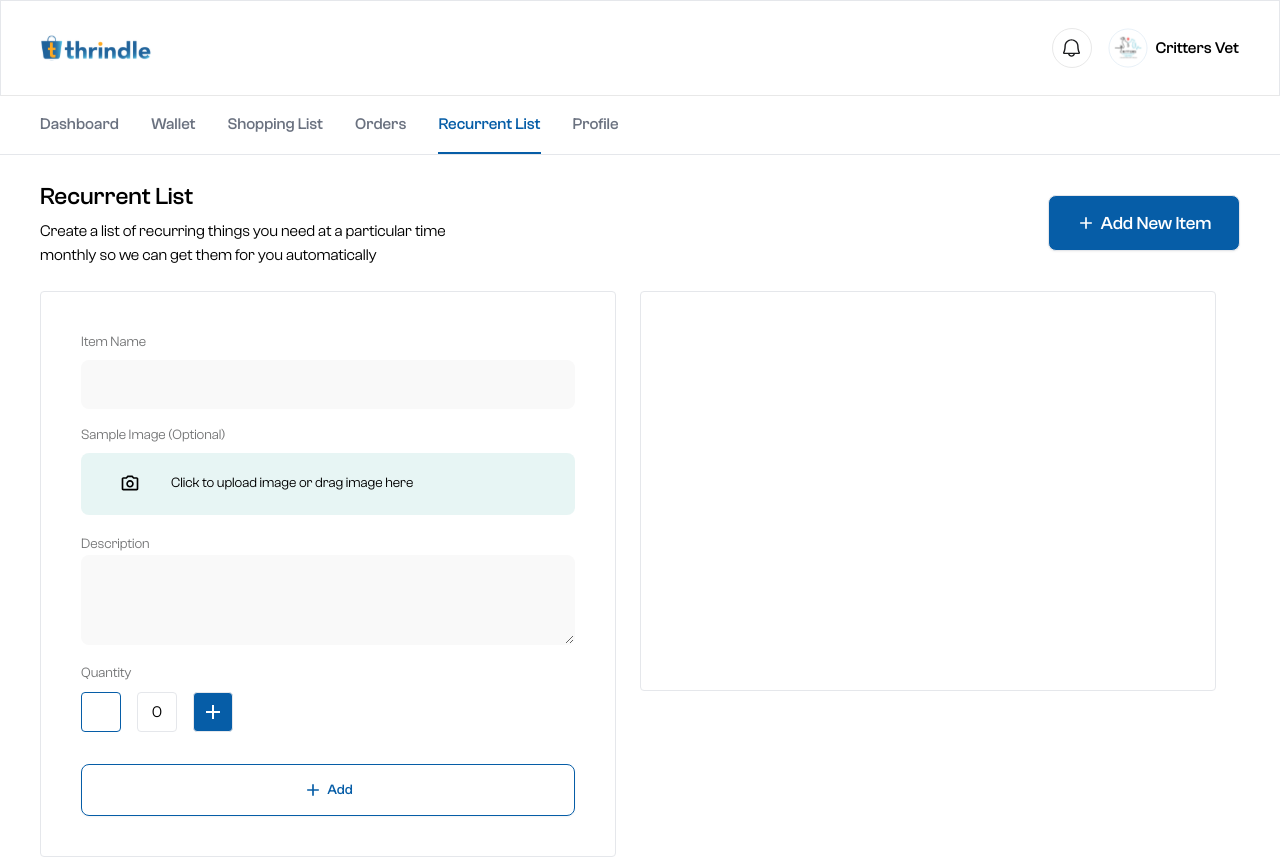
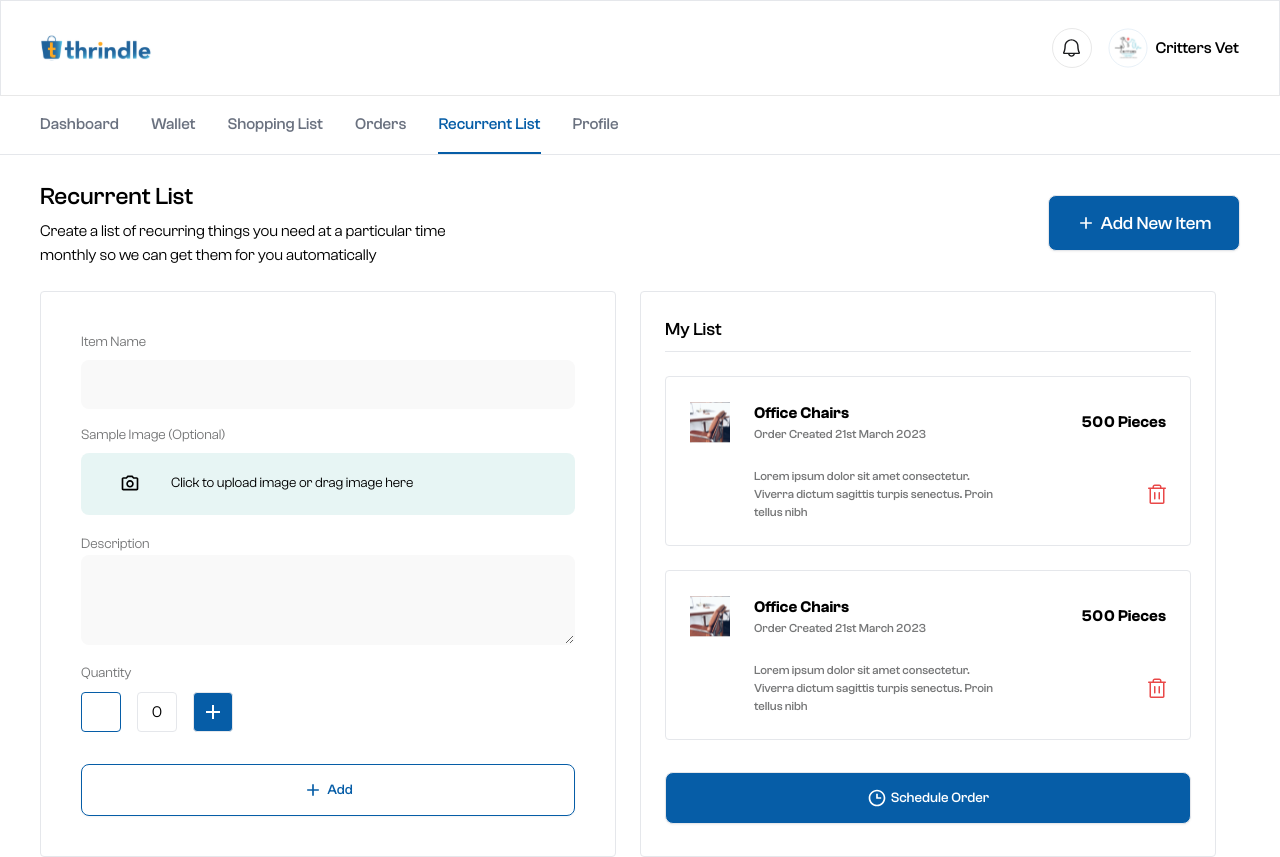
Before and after one commit to thrindleProjects/thrindle-b2b, a Next.js app: page /app/recurrent-list in a window 1280 px wide. Built offline with nearby package versions, Linux system fonts and the light colour scheme; some icons are missing.

Commit message:
feat: still recurrent

```diff
--- a/src/components/lib/AddItemForm.tsx
+++ b/src/components/lib/addItemForm/AddItemForm.tsx
@@ -3,6 +3,7 @@ import React, { useState } from 'react';
 import { MdAdd } from 'react-icons/md';
 
 import Button from '@/components/buttons/Button';
+import { IAddItemFormProps } from '@/components/lib/addItemForm/types';
 import Counter from '@/components/lib/counter/Counter';
 import Input from '@/components/shared/Input/Input';
 import InputFile from '@/components/shared/InputFile/InputFile';
@@ -12,7 +13,7 @@ import * as CONSTANTS from '@/constant/constants';
 
 import { initialValues, validationSchema } from './validation';
 
-const AddItemForm = () => {
+const AddItemForm: React.FC<IAddItemFormProps> = ({ asModal }) => {
   const [counter, setCounter] = useState(0);
 
   const increaseCounter = () => {
@@ -32,6 +33,15 @@ const AddItemForm = () => {
   });
   return (
     <form onSubmit={formik.handleSubmit}>
+      {asModal && (
+        <div className='mb-8'>
+          <p className='text-primary-blue text-[24px] font-[600]'>Add Item</p>
+          <p className='text-thrindle-text-grey mt-2 text-[14px] font-[400]'>
+            Add an item to your recurrent orders to place order for them at
+            schedule
+          </p>
+        </div>
+      )}
       <Input
         id={CONSTANTS.ITEMNAME}
         type={CONSTANTS.TEXT}
--- /dev/null
+++ b/src/components/lib/addItemForm/types.ts
@@ -0,0 +1,3 @@
+export interface IAddItemFormProps {
+  asModal?: boolean;
+}
--- /dev/null
+++ b/src/components/lib/listCard/ListCard.tsx
@@ -0,0 +1,56 @@
+import Image from 'next/image';
+import React from 'react';
+
+import BorderContainer from '@/components/shared/borderContainer/BorderContainer';
+
+import { listData } from '@/utils/devData';
+
+const ListCard = () => {
+  return (
+    <div className='mt-6'>
+      {listData.map((item, index) => (
+        <BorderContainer key={index} className='mt-6 p-6'>
+          <div className='flex items-center justify-between'>
+            <div className='flex items-center gap-6'>
+              <Image
+                src='/assets/svg/chair.svg'
+                alt=''
+                width={40}
+                height={40}
+              />
+              <div className='md:hidden lg:block'>
+                <p className='text-[16px] font-[600]'>{item.title}</p>
+                <p className='text-[12px] font-[500]  text-[#767778]'>
+                  {item.orderDate}
+                </p>
+              </div>
+            </div>
+            <p className='whitespace-nowrap text-[16px] font-[600]  md:hidden lg:block'>
+              {item.pieces}
+            </p>
+          </div>
+          <div className='mt-4 block lg:hidden'>
+            <div className='my-2 flex items-center justify-between'>
+              <p className='text-[16px] font-[600]'>{item.title}</p>
+              <p className='whitespace-nowrap text-[16px] font-[600]'>
+                {item.pieces}
+              </p>
+            </div>
+            <p className='text-[12px] font-[500]  text-[#767778]'>
+              {item.orderDate}
+            </p>
+          </div>
+          <div className='mt-6 flex items-center  justify-between lg:pl-16 '>
+            <p className='text-[12px] font-[500] text-[#767778] lg:w-[60%] '>
+              Lorem ipsum dolor sit amet consectetur. Viverra dictum sagittis
+              turpis senectus. Proin tellus nibh
+            </p>
+            <Image src='/assets/svg/bin.svg' alt='' width={18} height={18} />
+          </div>
+        </BorderContainer>
+      ))}
+    </div>
+  );
+};
+
+export default ListCard;
--- a/src/components/pages-component/recurrent/List.tsx
+++ b/src/components/pages-component/recurrent/List.tsx
@@ -1,6 +1,8 @@
 import React from 'react';
 
+import ListCard from '@/components/lib/listCard/ListCard';
 import WalletWhiteBgCard from '@/components/pages-component/wallet/WalletWhiteBgCard';
+import BorderContainer from '@/components/shared/borderContainer/BorderContainer';
 
 const List = () => {
   return (
@@ -12,6 +14,16 @@ const List = () => {
         className='w-[326px] rounded-[8px]'
         recurrent
       />
+      <div className='mt-6 flex w-full gap-6'>
+        <BorderContainer className='h-max w-[48%] p-10'>
+          <div>
+            <p className='text-[18px] font-[500]'>My Scheduled Order</p>
+            <hr className='mt-2' />
+            <ListCard />
+          </div>
+        </BorderContainer>
+        <BorderContainer className=' w-[48%]  p-6'></BorderContainer>
+      </div>
     </div>
   );
 };
--- a/src/components/pages-component/recurrent/NoList.tsx
+++ b/src/components/pages-component/recurrent/NoList.tsx
@@ -1,17 +1,41 @@
-import React from 'react';
+import React, { useState } from 'react';
+import { BiTime } from 'react-icons/bi';
 
-import AddItemForm from '@/components/lib/AddItemForm';
+import Button from '@/components/buttons/Button';
+import AddItemForm from '@/components/lib/addItemForm/AddItemForm';
+import ListCard from '@/components/lib/listCard/ListCard';
 import BorderContainer from '@/components/shared/borderContainer/BorderContainer';
+import GenModal from '@/components/shared/modal/Modal';
 
 const NoList = () => {
+  const [showModal, setShowModal] = useState(false);
+
+  const toggleModal = () => {
+    setShowModal((prev) => !prev);
+  };
   return (
     <div className='flex w-full gap-6'>
       <BorderContainer className='h-max w-[48%] p-10'>
         <AddItemForm />
       </BorderContainer>
-      <BorderContainer className='h-[400px] w-[48%]'>
-        <div></div>
+      <BorderContainer className=' w-[48%]  p-6'>
+        <div>
+          <p className='text-[18px] font-[500]'>My List</p>
+          <hr className='mt-2' />
+          <ListCard />
+          <Button
+            onClick={toggleModal}
+            type='button'
+            leftIcon={BiTime}
+            leftIconClassName='text-white text-xl'
+            className='mt-8 h-[52px] w-full'
+            variant='primary'
+          >
+            Schedule Order
+          </Button>
+        </div>
       </BorderContainer>
+      <GenModal isOpen={showModal} handleCloseModal={toggleModal}></GenModal>
     </div>
   );
 };
--- a/src/pages-layout/recurrent-layout/RecurrentLayout.tsx
+++ b/src/pages-layout/recurrent-layout/RecurrentLayout.tsx
@@ -6,6 +6,8 @@ const RecurrentLayout = () => {
   return (
     <div>
       <NoList />
+
+      {/* <List /> */}
     </div>
   );
 };
--- a/src/pages/app/recurrent-list.tsx
+++ b/src/pages/app/recurrent-list.tsx
@@ -1,12 +1,18 @@
-import React from 'react';
+import React, { useState } from 'react';
 import { MdAdd } from 'react-icons/md';
 
 import Button from '@/components/buttons/Button';
 import Layout from '@/components/layout/Layout';
+import AddItemForm from '@/components/lib/addItemForm/AddItemForm';
+import GenModal from '@/components/shared/modal/Modal';
 
 import RecurrentLayout from '@/pages-layout/recurrent-layout/RecurrentLayout';
 
 const RecurrentList = () => {
+  const [addItemModal, setAddItemModal] = useState(false);
+  const toggleModal = () => {
+    setAddItemModal((prev) => !prev);
+  };
   return (
     <Layout
       headerText='Recurrent List'
@@ -15,10 +21,12 @@ so we can get them for you automatically'
       component={
         <div>
           <Button
+            type='button'
             variant='primary'
             leftIcon={MdAdd}
             leftIconClassName='text-white text-xl'
             className='h-[56px] w-[192px] text-[18px]'
+            onClick={toggleModal}
           >
             Add New Item
           </Button>
@@ -26,6 +34,9 @@ so we can get them for you automatically'
       }
     >
       <RecurrentLayout />
+      <GenModal handleCloseModal={toggleModal} isOpen={addItemModal}>
+        <AddItemForm asModal />
+      </GenModal>
     </Layout>
   );
 };
--- a/src/utils/devData.ts
+++ b/src/utils/devData.ts
@@ -129,3 +129,18 @@ export const walletData = [
     status: 'Pending',
   },
 ];
+
+export const listData = [
+  {
+    title: 'Office Chairs',
+    orderDate: 'Order Created 21st March 2023',
+    msg: 'Lorem ipsum dolor sit amet consectetur. Viverra dictum sagittis turpis senectus. Proin tellus nibh',
+    pieces: '500 Pieces',
+  },
+  {
+    title: 'Office Chairs',
+    orderDate: 'Order Created 21st March 2023',
+    msg: 'Lorem ipsum dolor sit amet consectetur. Viverra dictum sagittis turpis senectus. Proin tellus nibh',
+    pieces: '500 Pieces',
+  },
+];
--- a/tailwind.config.ts
+++ b/tailwind.config.ts
@@ -22,6 +22,7 @@ export default {
         'primary-grey': '#F9F9F9',
         'thrindle-grey': '#e8e8e8',
         'thrindle-light-blue': '#e4eff7',
+        'thrindle-text-grey': '#767778',
       },
       keyframes: {
         flicker: {
```
Also changed, not shown: public/assets/svg/bin.svg (added), public/assets/svg/chair.svg (added), src/components/lib/addItemForm/validation.ts (renamed from src/components/lib/validation.ts).
